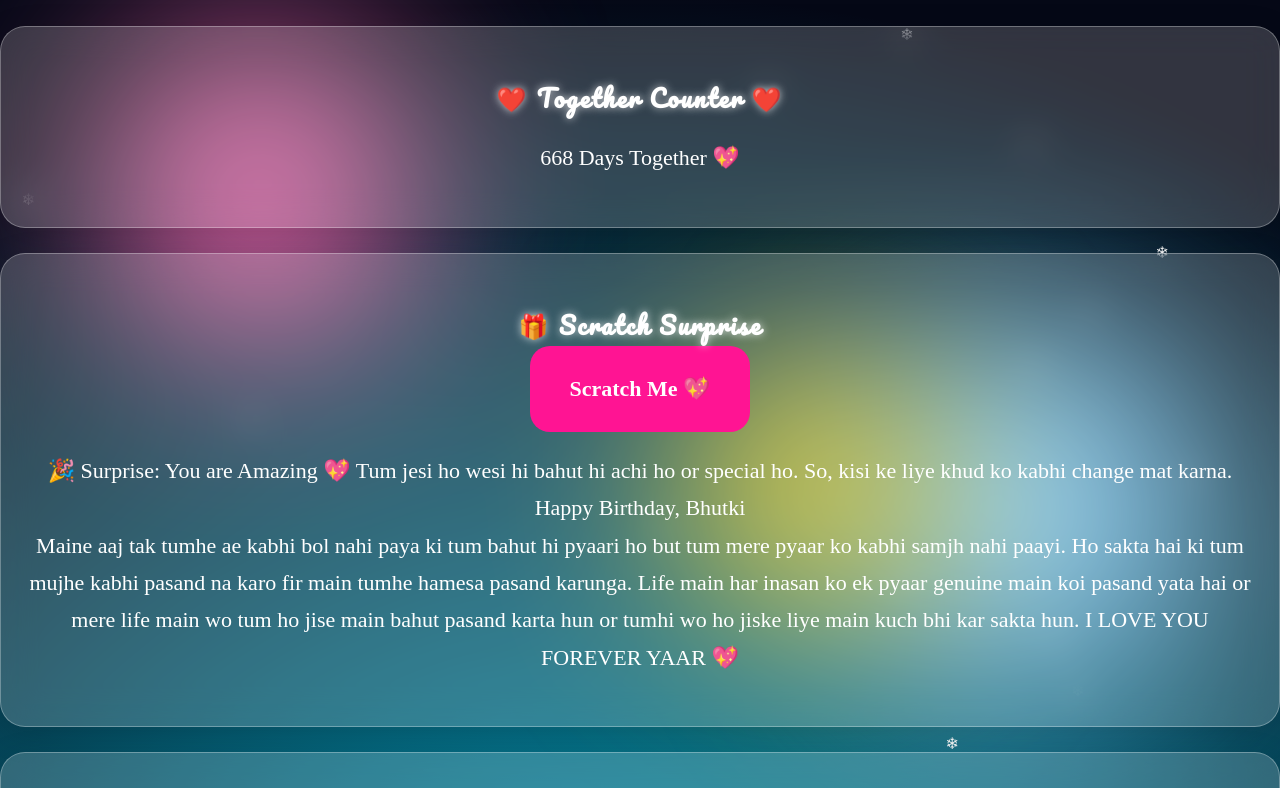
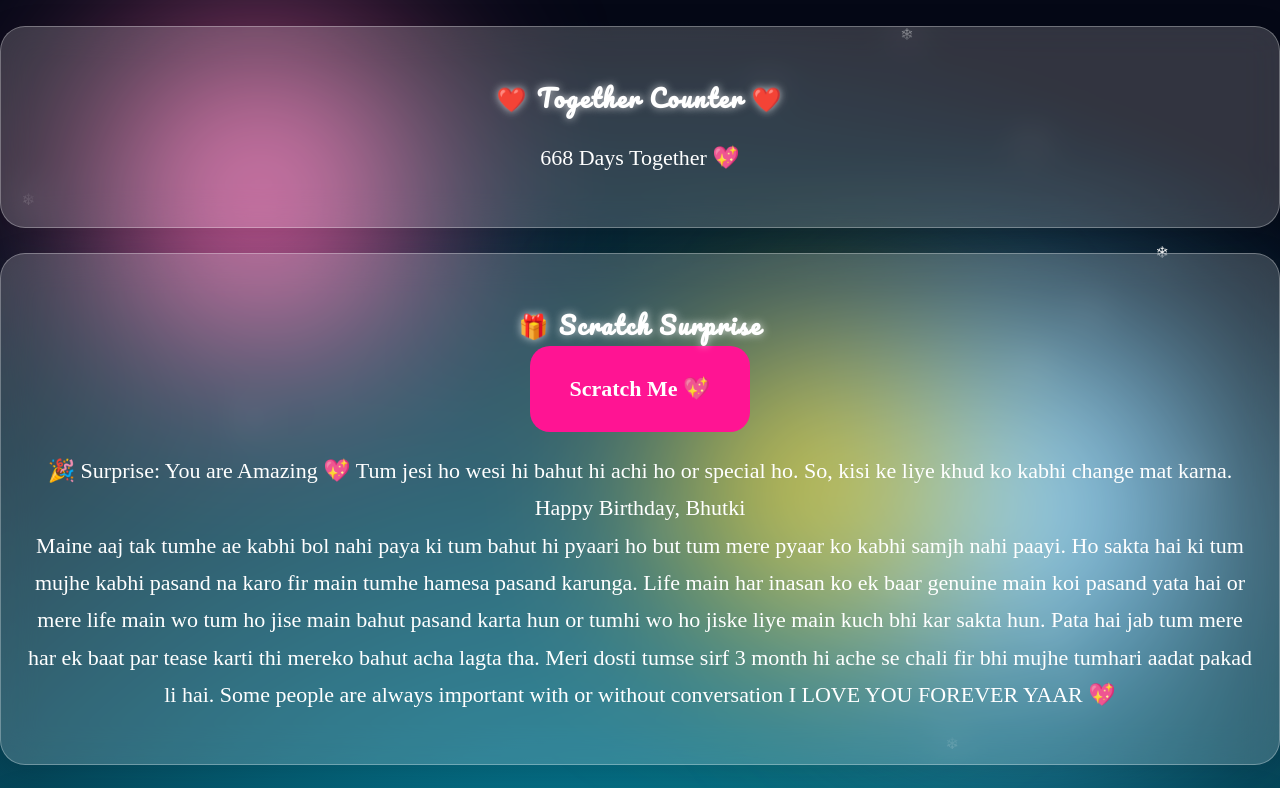
Before and after one commit to Kumalok06/Happy-Birthday-, a plain HTML site: page index.html in a window 1280 px wide. Both pictures are taken after a click on the element "Scratch Me 💖". Shown: the part 1834-2622 px from the top of the page. Drawn offline with Linux system fonts and the light colour scheme.

Commit message:
Update index.html

```diff
--- a/index.html
+++ b/index.html
@@ -1748,7 +1748,7 @@ setInterval(() => {
 
       document.getElementById("scratchCard").onclick = () => {
         document.getElementById("scratchResult").innerHTML =
-          "🎉 Surprise: You are Amazing 💖 Tum jesi ho wesi hi bahut hi achi ho or special ho. So, kisi ke liye khud ko kabhi change mat karna. Happy Birthday, Bhutki <br> Maine aaj tak tumhe ae kabhi bol nahi paya ki tum bahut hi pyaari ho but tum mere pyaar ko kabhi samjh nahi paayi. Ho sakta hai ki tum mujhe kabhi pasand na karo fir main tumhe hamesa pasand karunga. Life main har inasan ko ek pyaar genuine main koi pasand yata hai or mere life main wo tum ho jise main bahut pasand karta hun or tumhi wo ho jiske liye main kuch bhi kar sakta hun. I LOVE YOU FOREVER YAAR 💖" ;
+          "🎉 Surprise: You are Amazing 💖 Tum jesi ho wesi hi bahut hi achi ho or special ho. So, kisi ke liye khud ko kabhi change mat karna. Happy Birthday, Bhutki <br> Maine aaj tak tumhe ae kabhi bol nahi paya ki tum bahut hi pyaari ho but tum mere pyaar ko kabhi samjh nahi paayi. Ho sakta hai ki tum mujhe kabhi pasand na karo fir main tumhe hamesa pasand karunga. Life main har inasan ko ek baar genuine main koi pasand yata hai or mere life main wo tum ho jise main bahut pasand karta hun or tumhi wo ho jiske liye main kuch bhi kar sakta hun. Pata hai jab tum mere har ek baat par tease karti thi mereko bahut acha lagta tha. Meri dosti tumse sirf 3 month hi ache se chali fir bhi mujhe tumhari aadat pakad li hai. Some people are always important with or without conversation I LOVE YOU FOREVER YAAR 💖" ;
       };
 
       function startFireworks() {
```
